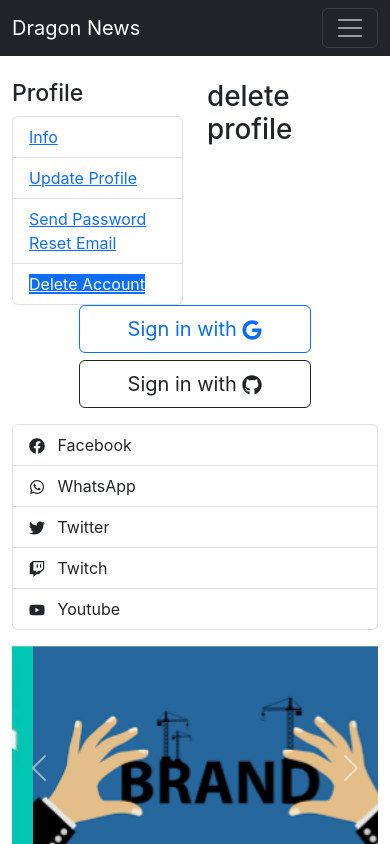
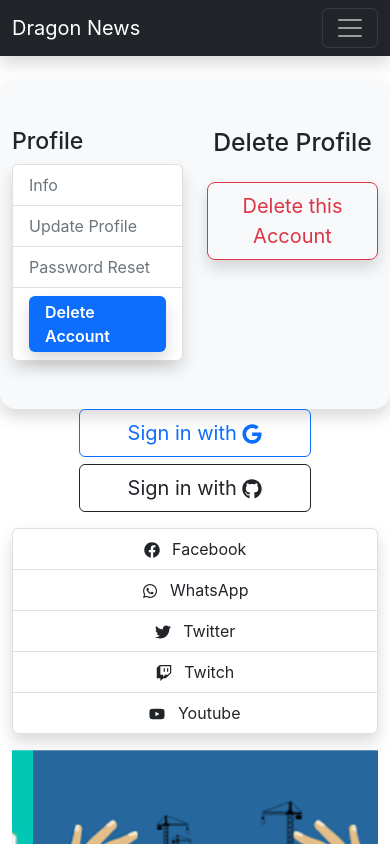
Before and after one commit to sadmanador/dragon-news-client, a React (Create React App) app: page /profile/delete-account in a window 390 px wide. Shown: the top 844 px of the page. Built offline with nearby package versions, Linux system fonts and the light colour scheme; no server answers.

Commit message:
Some style done for sideNavbars

```diff
--- a/src/Pages/Categories/Categories.js
+++ b/src/Pages/Categories/Categories.js
@@ -1,23 +1,23 @@
-import React from 'react';
-import { useLoaderData } from 'react-router-dom';
-import NewsSummer from '../Shared/NewsSummery/NewsSummer';
+import React from "react";
+import { FaNewspaper } from "react-icons/fa";
+import { useLoaderData } from "react-router-dom";
+import NewsSummer from "../Shared/NewsSummery/NewsSummer";
 
 const Categories = () => {
-    const categoryNews = useLoaderData();
+  const categoryNews = useLoaderData();
 
-
-    return (
-        <div>
-            <h1>{categoryNews.length}</h1>
-            {
-                categoryNews.map(news => <NewsSummer
-                key={news._id}
-                news={news}
-                >
-                </NewsSummer>)
-            }
-        </div>
-    );
+  return (
+    <div>
+      <h3 className="text-center bg-light rounded shadow mb-5 p-2">
+        We found
+        <FaNewspaper className="mx-2"/>
+         {categoryNews.length}
+         </h3>
+      {categoryNews.map((news) => (
+        <NewsSummer key={news._id} news={news}></NewsSummer>
+      ))}
+    </div>
+  );
 };
 
 export default Categories;
--- a/src/Pages/Others/Profile/DeleteAccount/DeleteAccount.js
+++ b/src/Pages/Others/Profile/DeleteAccount/DeleteAccount.js
@@ -1,11 +1,31 @@
-import React from 'react';
+import React from "react";
+import { useState } from "react";
+import { useContext } from "react";
+import { Button } from "react-bootstrap";
+import { toast } from "react-hot-toast";
+import { AuthContext } from "../../../../contexts/AuthProvider/AuthProvider";
 
 const DeleteAccount = () => {
-    return (
-        <div>
-            <h1>delete profile</h1>
-        </div>
-    );
+  const { deleteProfile } = useContext(AuthContext);
+  const [error, setError] = useState(null);
+
+  const handleDeleteUser = () => {
+    deleteProfile()
+      .then(() => {
+        toast.success('Account Successfully Deleted')
+      })
+      .catch((e) => {
+        setError(e.message);
+        toast.error(error);
+      });
+  };
+
+  return (
+    <div>
+      <h2 className="text-center mb-4">Delete Profile</h2>
+      <Button variant="outline-danger" size="lg" className="shadow" onClick={handleDeleteUser}>Delete this Account</Button>
+    </div>
+  );
 };
 
 export default DeleteAccount;
--- a/src/Pages/Others/Profile/ProfileInfo/ProfileInfo.js
+++ b/src/Pages/Others/Profile/ProfileInfo/ProfileInfo.js
@@ -3,8 +3,8 @@ import { Form, Image } from "react-bootstrap";
 import { AuthContext } from "../../../../contexts/AuthProvider/AuthProvider";
 
 const ProfileInfo = () => {
-  const { user, setLoading } = useContext(AuthContext);
-  setLoading(true);
+  const { user } = useContext(AuthContext);
+
   return (
     <div>
       <h2 className="text-center mb-5">Profile Info</h2>
--- a/src/Pages/Others/Profile/ProfileSideNav/ProfileSideNav.js
+++ b/src/Pages/Others/Profile/ProfileSideNav/ProfileSideNav.js
@@ -5,11 +5,11 @@ const ProfileSideNav = () => {
   return (
     <div>
       <h3>Profile</h3>
-      <ul className="list-group">
-        <li className="list-group-item"><NavLink className={({ isActive }) => isActive ? 'bg-primary text-white' : undefined} to="/profile/profile-info">Info</NavLink></li>
-        <li className="list-group-item"><NavLink className={({ isActive }) => isActive ? 'bg-primary text-white' : undefined} to="/profile/profile-update">Update Profile</NavLink></li>
-        <li className="list-group-item"><NavLink className={({ isActive }) => isActive ? 'bg-primary text-white' : undefined} to="/profile/password-reset-email">Send Password Reset Email</NavLink></li>
-        <li className="list-group-item"><NavLink className={({ isActive }) => isActive ? 'bg-primary text-white' : undefined} to="/profile/delete-account">Delete Account</NavLink></li>
+      <ul className="list-group  shadow">
+        <li className="list-group-item"><NavLink className={ ({ isActive }) => isActive ? 'bg-primary text-white active text-decoration-none d-block py-1 px-3 rounded shadow fw-semibold' : "text-decoration-none text-secondary"} to="/profile/profile-info">Info</NavLink></li>
+        <li className="list-group-item"><NavLink className={ ({ isActive }) => isActive ? 'bg-primary text-white active text-decoration-none d-block py-1 px-3 rounded shadow fw-semibold' : "text-decoration-none text-secondary"} to="/profile/profile-update">Update Profile</NavLink></li>
+        <li className="list-group-item"><NavLink className={ ({ isActive }) => isActive ? 'bg-primary text-white active text-decoration-none d-block py-1 px-3 rounded shadow fw-semibold' : "text-decoration-none text-secondary"} to="/profile/password-reset-email">Password Reset</NavLink></li>
+        <li className="list-group-item"><NavLink className={ ({ isActive }) => isActive ? 'bg-primary text-white active text-decoration-none d-block py-1 px-3 rounded shadow fw-semibold' : "text-decoration-none text-secondary"} to="/profile/delete-account">Delete Account</NavLink></li>
 
       </ul>
     </div>
--- a/src/Pages/Shared/Header/Header.js
+++ b/src/Pages/Shared/Header/Header.js
@@ -111,7 +111,7 @@ const Header = () => {
         expand="lg"
         bg="dark"
         variant="dark"
-        className="mb-4"
+        className="mb-4 shadow"
       >
         <Container>
           <Navbar.Brand href="/">Dragon News</Navbar.Brand>
@@ -135,10 +135,10 @@ const Header = () => {
                       <Image
                         src={user?.photoURL}
                         style={{ height: "40px" }}
-                        className="rounded-circle me-3"
+                        className="rounded-circle me-3 shadow"
                       />
                     </Link>
-                    <span className="me-3 text-white">{user?.displayName}</span>
+                    <span className="me-3 text-secondary fw-semibold">{user?.displayName}</span>
                     <Button variant="light" onClick={handleLogOut}>
                       Log Out
                     </Button>
--- a/src/Pages/Shared/LeftSideNav/LeftSideNav.js
+++ b/src/Pages/Shared/LeftSideNav/LeftSideNav.js
@@ -1,25 +1,33 @@
-import React, { useEffect, useState } from 'react';
-import { NavLink } from 'react-router-dom';
-
+import React, { useEffect, useState } from "react";
+import { NavLink } from "react-router-dom";
 
 const LeftSideNav = () => {
   const [categories, setCategories] = useState([]);
 
   useEffect(() => {
-        fetch('https://dragon-news-server-two-silk.vercel.app/new-categories')
-            .then(res => res.json())
-            .then(data => {
+    fetch("https://dragon-news-server-two-silk.vercel.app/new-categories")
+      .then((res) => res.json())
+      .then((data) => {
         setCategories(data);
-            })
+      });
   }, []);
 
   return (
-        <div className='d-none d-lg-block'>
-            {
-                categories.map(category => <p key={category.id}>
-                    <NavLink to={`/category/${category.id}`}>{category.name}</NavLink>
-                    </p>)
+    <div className="d-none d-lg-block bg-light p-3 rounded shadow">
+      {categories.map((category) => (
+        <p key={category.id}>
+          <NavLink
+            className={({ isActive }) =>
+              isActive
+                ? "bg-info text-white active d-inline-block py-2 px-3 rounded text-decoration-none fw-semibold shadow"
+                : "text-decoration-none text-secondary"
             }
+            to={`/category/${category.id}`}
+          >
+            {category.name}
+          </NavLink>
+        </p>
+      ))}
     </div>
   );
 };
--- a/src/Pages/Shared/NewsSummery/NewsSummer.js
+++ b/src/Pages/Shared/NewsSummery/NewsSummer.js
@@ -19,7 +19,7 @@ const NewsSummer = ({ news }) => {
   const { img, name, published_date } = author;
   const { number } = rating;
   return (
-    <Card className="mb-4 shadow">
+    <Card className="mb-4 border-0 shadow">
       <Card.Header className="d-flex justify-content-between align-items-center">
         <div className="d-flex">
           <Image
--- a/src/Pages/Shared/RightSideNav/RightSideNav.js
+++ b/src/Pages/Shared/RightSideNav/RightSideNav.js
@@ -28,7 +28,7 @@ const RightSideNav = () => {
                     <Button size="lg" variant='outline-dark' className='w-100 px-5 rounded'>Sign in with <FaGithub /></Button>
                 </ButtonGroup>
             }
-            <ListGroup className='my-3'>
+            <ListGroup className='my-3 text-center shadow bg-light'>
                 <ListGroup.Item><FaFacebook className='me-2'/> Facebook</ListGroup.Item>
                 <ListGroup.Item><FaWhatsapp className='me-2'/> WhatsApp</ListGroup.Item>
                 <ListGroup.Item><FaTwitter className='me-2'/> Twitter</ListGroup.Item>
--- a/src/contexts/AuthProvider/AuthProvider.js
+++ b/src/contexts/AuthProvider/AuthProvider.js
@@ -1,12 +1,14 @@
 import {
   createUserWithEmailAndPassword,
+  deleteUser,
   getAuth,
   onAuthStateChanged,
   sendEmailVerification,
   sendPasswordResetEmail,
   signInWithEmailAndPassword,
   signInWithPopup,
-  signOut, updateProfile
+  signOut,
+  updateProfile,
 } from "firebase/auth";
 import React, { createContext, useEffect, useState } from "react";
 import { app } from "../../firebase/firebase.config";
@@ -61,6 +63,10 @@ const AuthProvider = ({ children }) => {
     setChecked(event.target.checked);
   };
 
+  const deleteProfile = () => {
+    return deleteUser(auth.currentUser);
+  };
+
   useEffect(() => {
     const unsubscribe = onAuthStateChanged(auth, (currentUser) => {
       if (currentUser === null || currentUser.emailVerified) {
@@ -93,7 +99,8 @@ const AuthProvider = ({ children }) => {
     handleChecked,
     verifyUserEmail,
     passwordReset,
-    setError
+    setError,
+    deleteProfile,
   };
 
   return (
--- a/src/layouts/Profile.js
+++ b/src/layouts/Profile.js
@@ -4,15 +4,13 @@ import ProfileSideNav from '../Pages/Others/Profile/ProfileSideNav/ProfileSideNa
 
 const Profile = () => {
     return (
-        <main>
-            <div className="row">
-                <div className="col col-lg-4">
+        <main className='row bg-light rounded-4 shadow py-5'>
+                <div className="col col-lg-3">
                     <ProfileSideNav></ProfileSideNav>
                 </div>
-                <div className="col col-lg-8">
+                <div className="col col-lg-9">
                     <Outlet></Outlet>
                 </div>
-            </div>
         </main>
     );
 };
```
Lines whose indentation alone changed are shown as unchanged.
